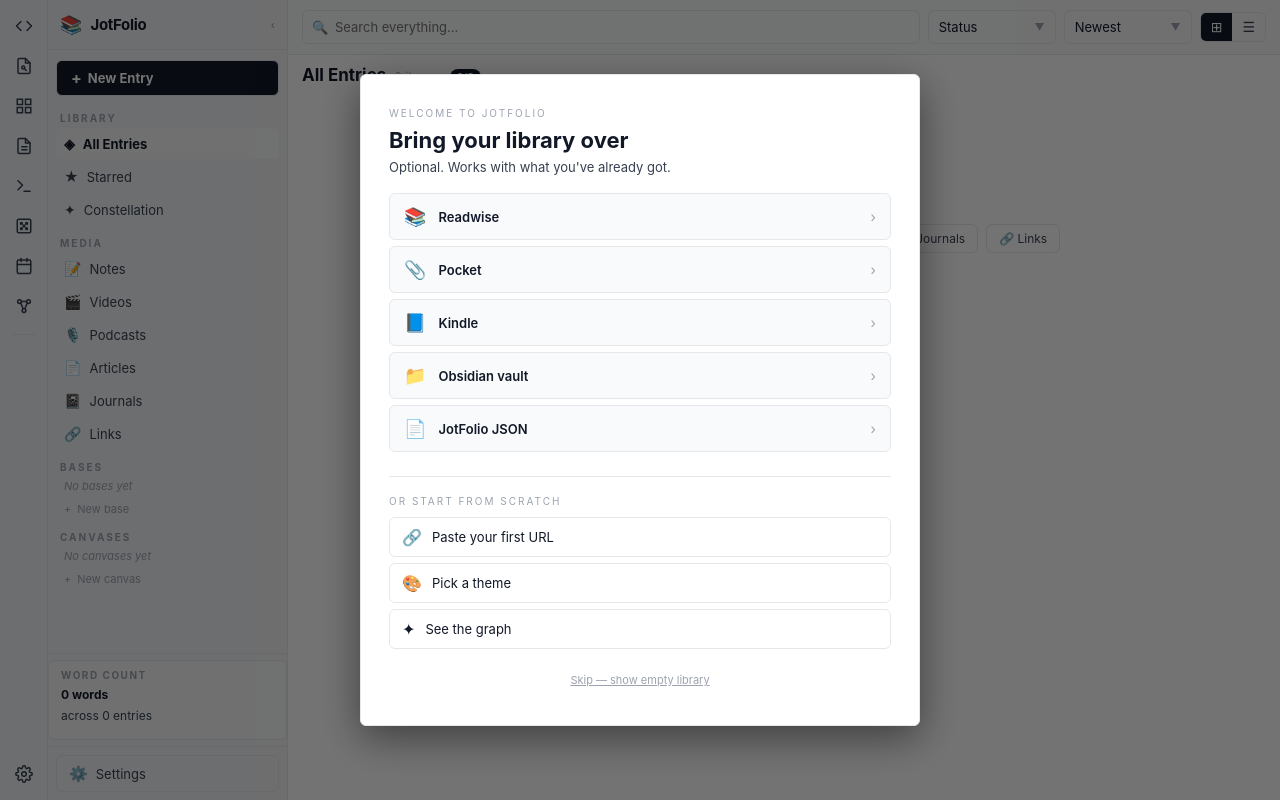
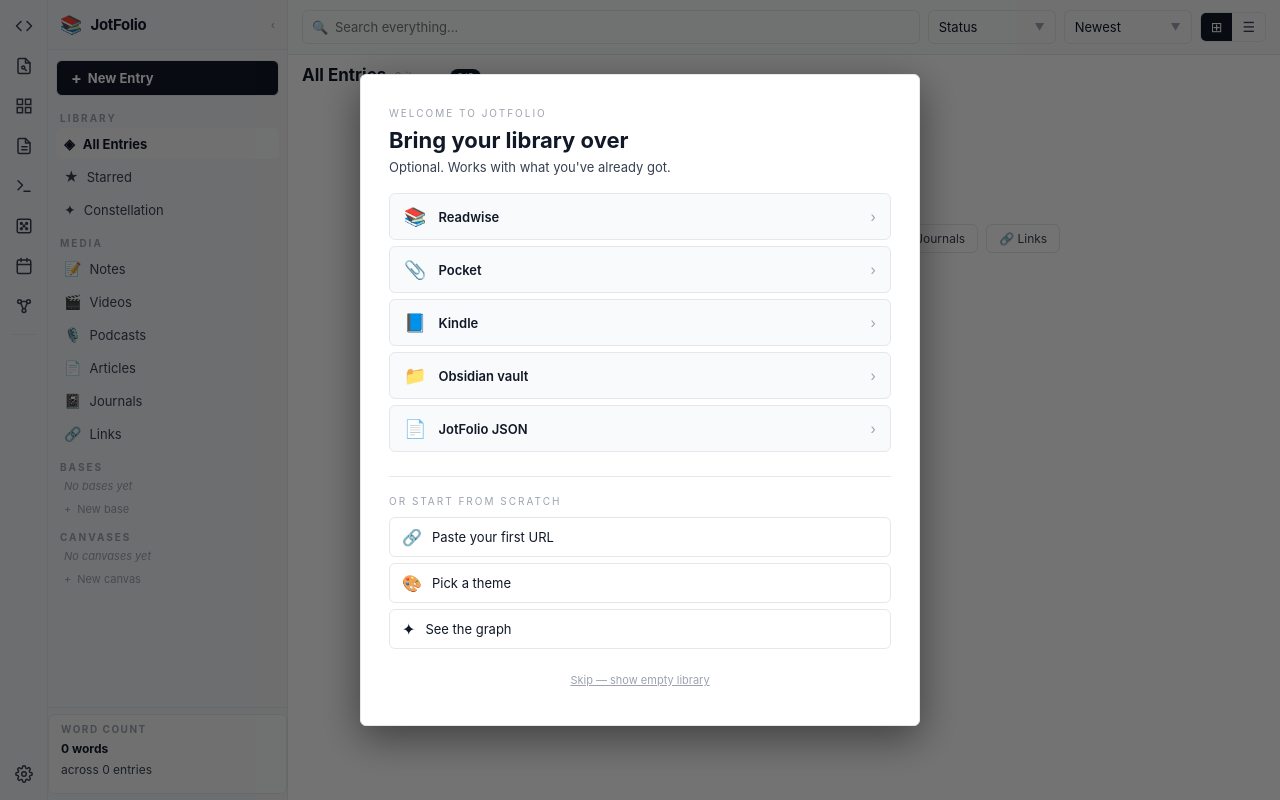
Before and after one commit to blottters/JotFolio, a React (Vite) app in the folder source/: page / in a window 1280 px wide. Built offline with nearby package versions, Linux system fonts and the light colour scheme.

Commit message:
fix(sidebar): remove duplicate Settings cog (kept ribbon cog only)
Two settings buttons rendered (sidebar bottom + ribbon bottom). User keeps
the small ribbon cog. Drops the wider sidebar button + its border-top wrapper.

```diff
--- a/source/src/features/sidebar/Sidebar.jsx
+++ b/source/src/features/sidebar/Sidebar.jsx
@@ -78,12 +78,6 @@
         </>}
       </nav>
       {open&&pluginPanelsSlot}
-      <div style={{padding:8,borderTop:'1px solid var(--br)',flexShrink:0}}>
-        <button onClick={onOpenSettings} aria-label="Settings" title="Settings"
-          style={{width:'100%',padding:open?'8px 12px':'8px',background:'transparent',border:'1px solid var(--br)',borderRadius:'var(--rd)',cursor:'pointer',fontFamily:'var(--fn)',fontSize:13,color:'var(--t2)',display:'flex',alignItems:'center',justifyContent:open?'flex-start':'center',gap:8}}>
-          <span style={{fontSize:15}}>⚙️</span>{open&&<span>Settings</span>}
-        </button>
-      </div>
     </aside>
   );
 }
```
